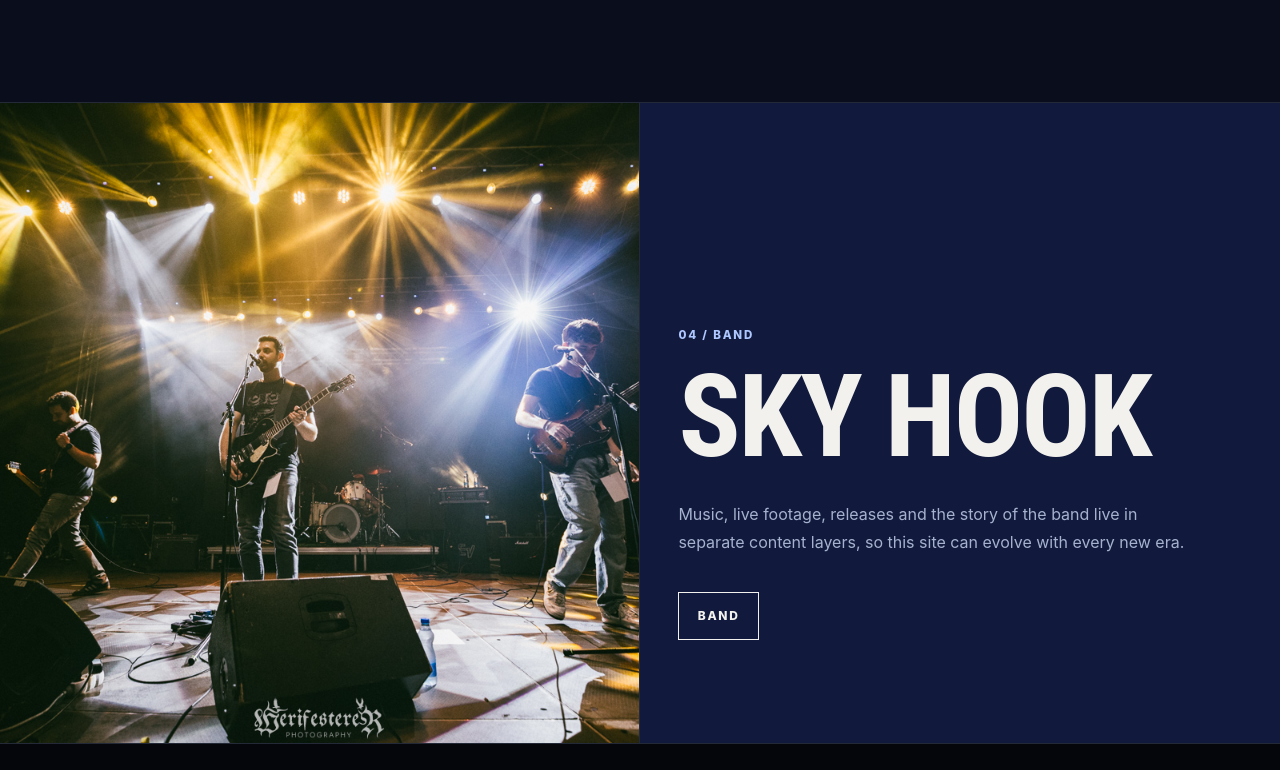
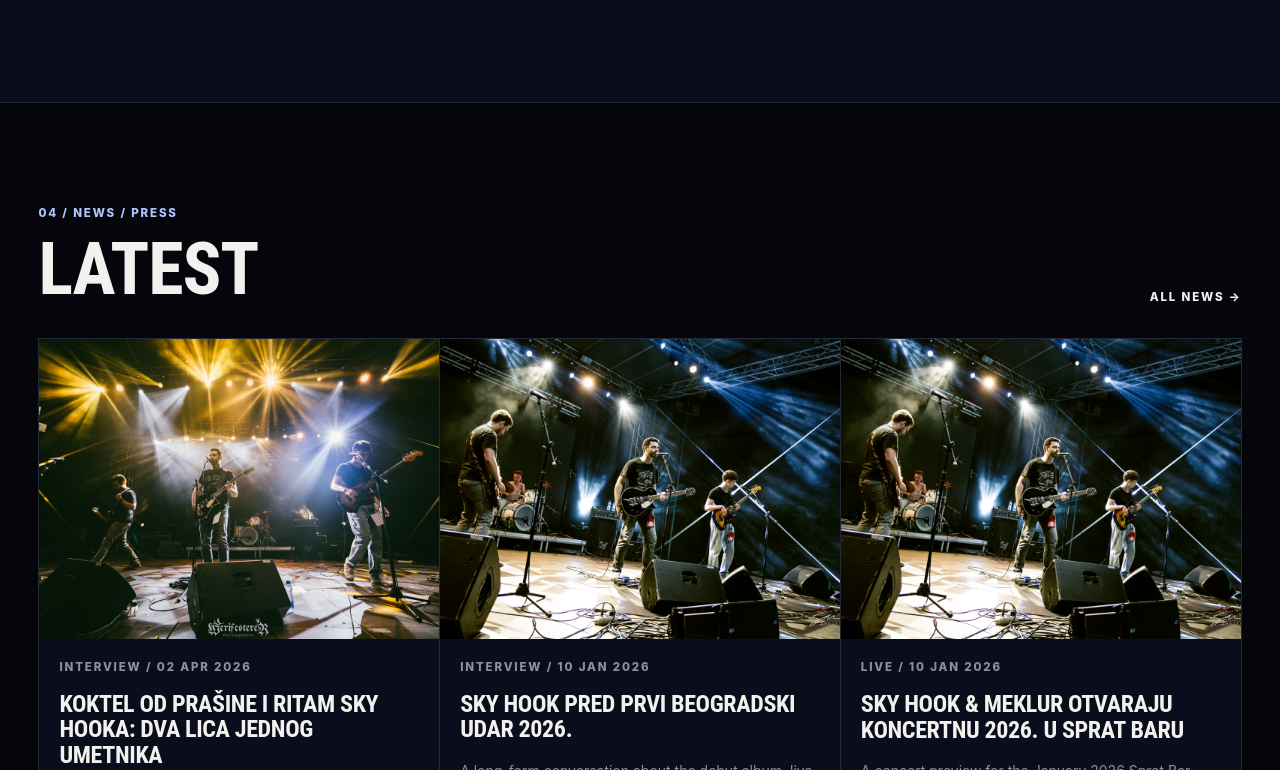
Before and after one commit to m4rkovic/sky-hook-website, a Next.js app: page /en in a window 1280 px wide. Shown: the part 2350-3120 px from the top of the page. Built offline with nearby package versions, Linux system fonts and the light colour scheme; no server answers.

Commit message:
Wire latest news homepage block

```diff
--- a/src/components/home/home-block-renderer.tsx
+++ b/src/components/home/home-block-renderer.tsx
@@ -6,6 +6,7 @@ import { FeaturedReleaseBlock } from "./featured-release-block";
 import { UpcomingShowsBlock } from "./upcoming-shows-block";
 import { SplitMediaBlock } from "./split-media-block";
 import { SelectedMediaBlock } from "./selected-media-block";
+import { LatestNewsBlock } from "./latest-news-block";
 
 export function HomeBlockRenderer({ block, locale, dict }: { block: HomeBlock; locale: Locale; dict: Dictionary }) {
   switch (block.type) {
@@ -17,6 +18,8 @@ export function HomeBlockRenderer({ block, locale, dict }: { block: HomeBlock; l
       return <UpcomingShowsBlock limit={block.limit} locale={locale} dict={dict} />;
     case "selected-media":
       return <SelectedMediaBlock videoIds={block.videoIds} locale={locale} />;
+    case "latest-news":
+      return <LatestNewsBlock locale={locale} limit={block.limit} />;
     case "split-media":
       return <SplitMediaBlock {...block} locale={locale} dict={dict} />;
   }
```
